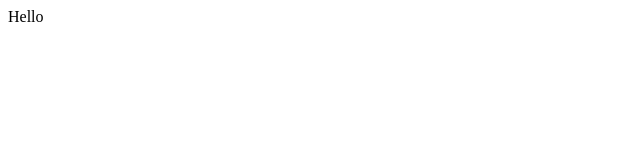
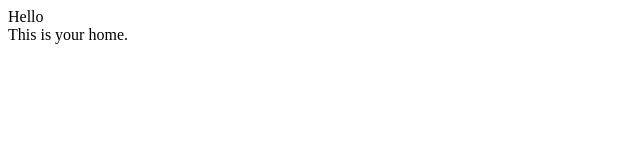
Before and after one commit to romulussenter/learning-auth0-react, a React (Create React App) app: page / in a window 1280 px wide. Shown: the top 160 px of the page, without its empty margins (0-640 px from the left). Built offline with nearby package versions, Linux system fonts and the light colour scheme.

Commit message:
created Home component

```diff
--- a/src/App.js
+++ b/src/App.js
@@ -1,11 +1,14 @@
 import React, { Component } from 'react';
 import './App.css';
 
+//Components
+import Home from './components/Home';
 class App extends Component {
   render() {
     return (
       <div>
         Hello
+        <Home />
       </div>
     );
   }
--- /dev/null
+++ b/src/components/Home.js
@@ -0,0 +1,9 @@
+import React from 'react';
+
+const Home = props => (
+    <div>
+        This is your home.
+    </div>
+)
+
+export default Home;
```
